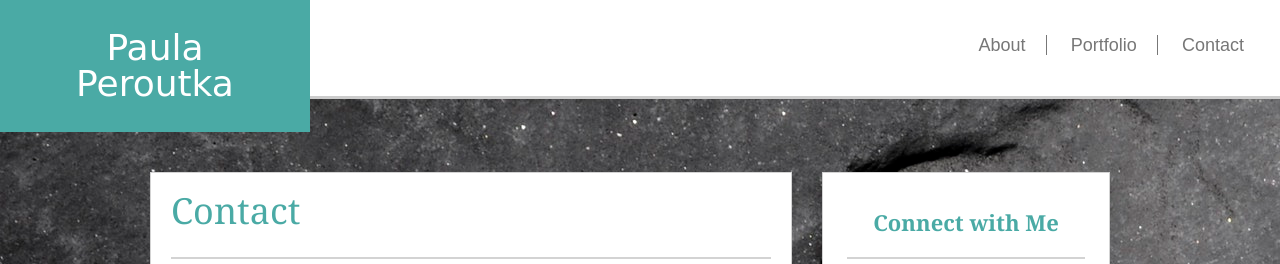
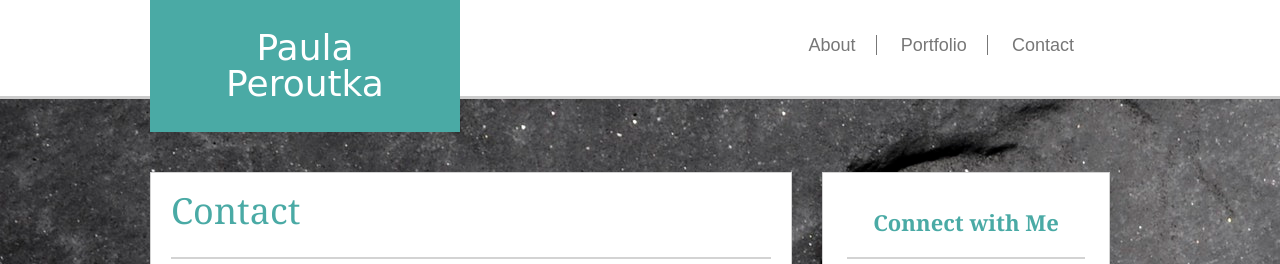
Before and after one commit to paulaperoutka/Basic-Portfolio, a plain HTML site: page contact.html in a window 1280 px wide. Shown: the top 264 px of the page. Drawn offline with Linux system fonts and the light colour scheme; a web font is replaced by a local one.

Commit message:
header-correction-take-3

```diff
--- a/contact.html
+++ b/contact.html
@@ -19,13 +19,17 @@
 
 		<header>
 
-			<h1 class="your-name">Paula Peroutka</h1>
+			<div class="sticky-header">
 
-			<div class="navigation">
+				<h1 class="your-name">Paula Peroutka</h1>
 
-				<a href="index.html" id="about">About</a>
-				<a href="portfolio.html" id="portfolio">Portfolio</a>
-				<a href="contact.html" id="contact">Contact</a>
+				<div class="navigation">
+
+					<a href="index.html" id="about">About</a>
+					<a href="portfolio.html" id="portfolio">Portfolio</a>
+					<a href="contact.html" id="contact">Contact</a>
+
+				</div>
 
 			</div>
 
```
Also changed, not shown: portfolio.html (+9 -5 lines).
